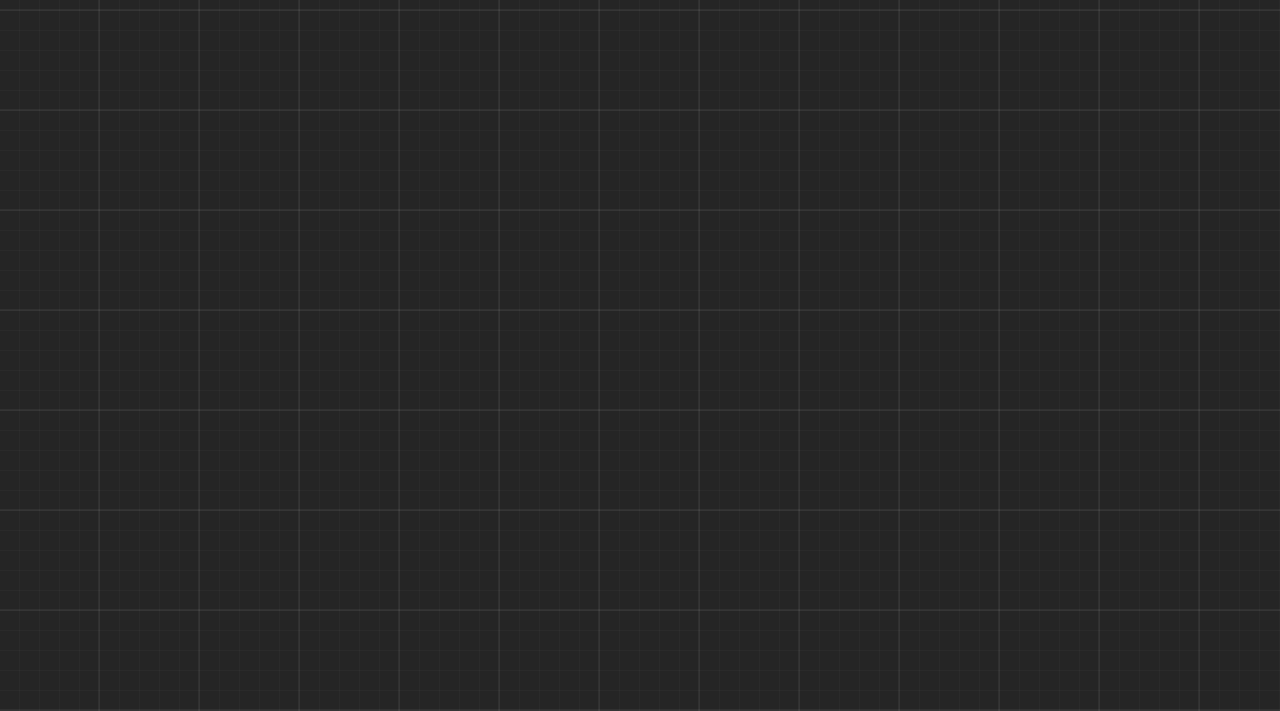
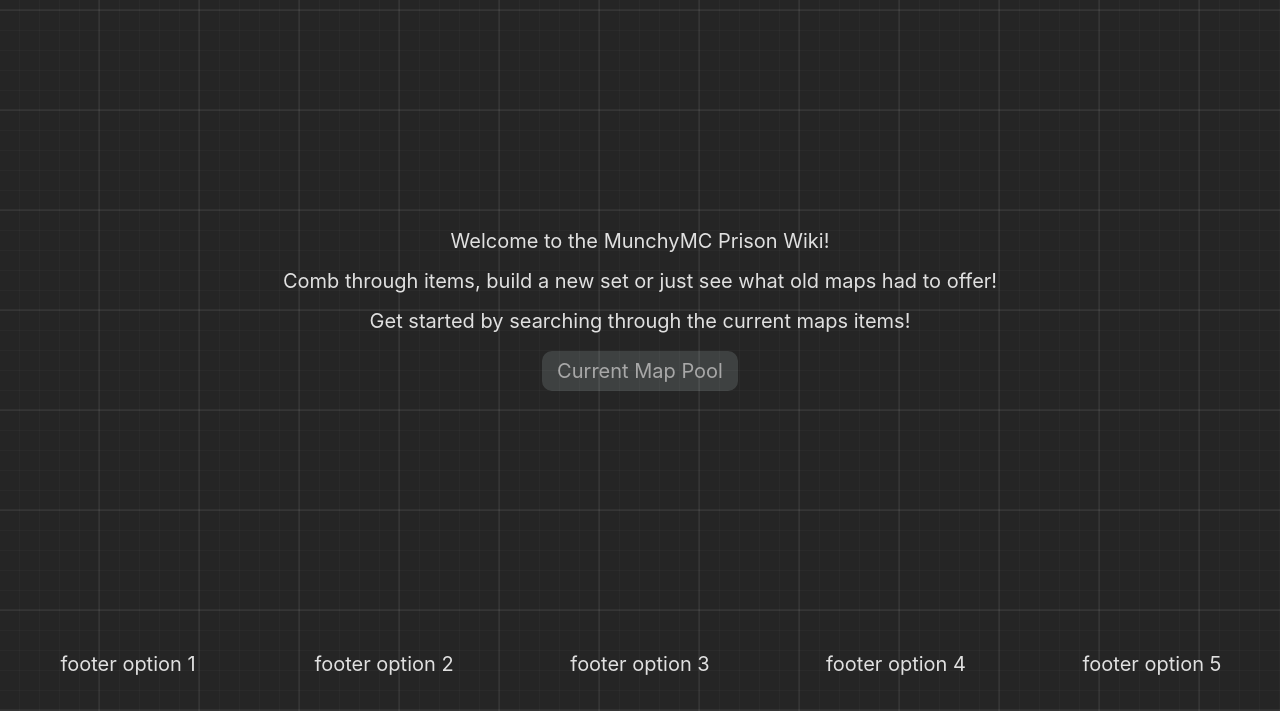
Before and after one commit to eeonaa/MunchyMC-Prison-Wiki, a website built with Vite: page index.html in a window 1280 px wide. Shown: the part 89-800 px from the top of the page. Built offline with nearby package versions, Linux system fonts and the light colour scheme.

Commit message:
Feat: Full Content Layout

```diff
--- a/index.html
+++ b/index.html
@@ -13,6 +13,7 @@
 
 <body class="no-highlight no-default main-font">
   <div id="main" class="fixed full flex-center">
+
     <div id="header">
       <div class="header-left flex-center full-perc">
         <div class="pointer">MunchyMC Prison Wiki</div>
@@ -25,6 +26,30 @@
         <div class="button pointer flex-center"><span class="icon">help</span>About</div>
       </div>
     </div>
+
+    <div id="content">
+
+      <div id="home" class="full-perc flex-center">
+        <div>Welcome to the MunchyMC Prison Wiki!</div>
+        <div>Comb through items, build a new set or just see what old maps had to offer!</div>
+        <div>Get started by searching through the current maps items!</div>
+        <div class="active-button pointer flex-center">Current Map Pool</div>
+      </div>
+
+      <div id="item-list" class="full-perc"></div>
+
+      <div id="item" class="full-perc"></div>
+
+    </div>
+
+    <div id="footer">
+      <div>footer option 1</div>
+      <div>footer option 2</div>
+      <div>footer option 3</div>
+      <div>footer option 4</div>
+      <div>footer option 5</div>
+    </div>
+
   </div>
   <script type="module" src="/src/ts/main.ts"></script>
 </body>
--- a/src/css/lib.css
+++ b/src/css/lib.css
@@ -7,6 +7,7 @@
     --accent: #9D9D9D;
     --accent-light: #C2C2C2;
     --text: #E0E0E0;
+    --text-inactive: rgba(224, 224, 224, .5);
 }
 
 @font-face {
@@ -133,3 +134,23 @@
     background-color: rgba(224, 224, 224, 0.2);
     opacity: 1;
 }
+
+.active-button {
+    min-height: 20px;
+    min-width: 20px;
+
+    padding-top: 10px;
+    padding-bottom: 10px;
+    padding-left: 15px;
+    padding-right: 15px;
+
+    border-radius: 10px;
+    background-color: rgba(224, 244, 244, 0.2);
+    opacity: 0.7;
+
+    transition: all 0.3s;
+}
+
+.active-button:hover {
+    opacity: 1;
+}
--- a/src/css/main.css
+++ b/src/css/main.css
@@ -1,3 +1,5 @@
+/* HTML, BODY and other large selectors */
+
 body {
     background-color: var(--background);
     background-image:
@@ -10,8 +12,11 @@ body {
 }
 
 #main {
+    flex-direction: column;
     align-items: start;
 }
+
+/* Header */
 
 #header {
     height: 100px;
@@ -37,3 +42,32 @@ body {
     font-weight: bolder;
     font-size: 1.5rem;
 }
+
+/* Main Content  */
+
+#content {
+    height: calc(100dvh - 150px);
+    width: 100dvw;
+}
+
+#home {
+    flex-direction: column;
+    gap: 20px;
+    text-align: center;
+}
+
+#home>div {
+    height: auto;
+}
+
+/* Footer */
+
+#footer {
+    height: 100px;
+    width: 100dvw;
+    display: grid;
+    grid-template-columns: repeat(5, 1fr);
+    place-content: center;
+    vertical-align: middle;
+    text-align: center;
+}
```
